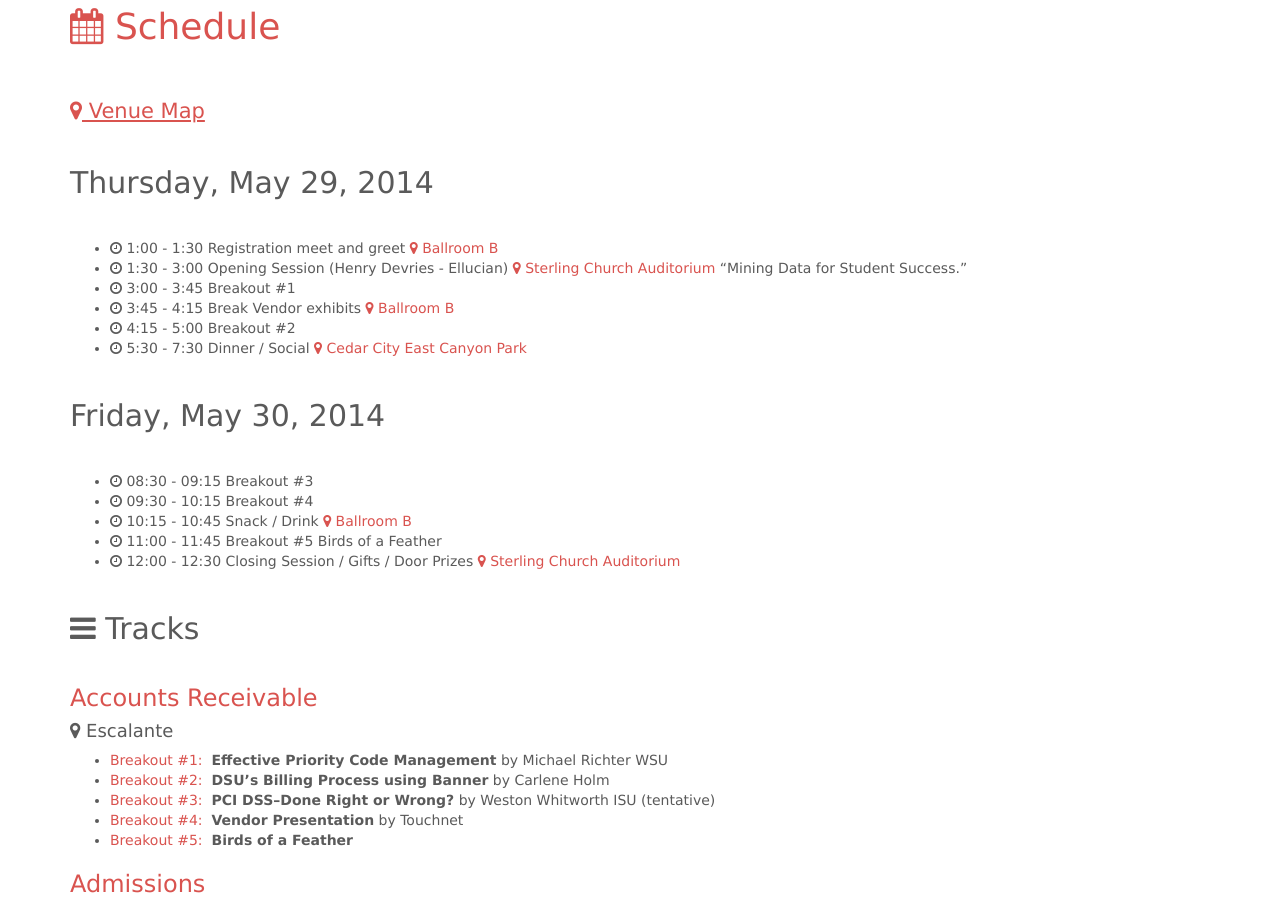
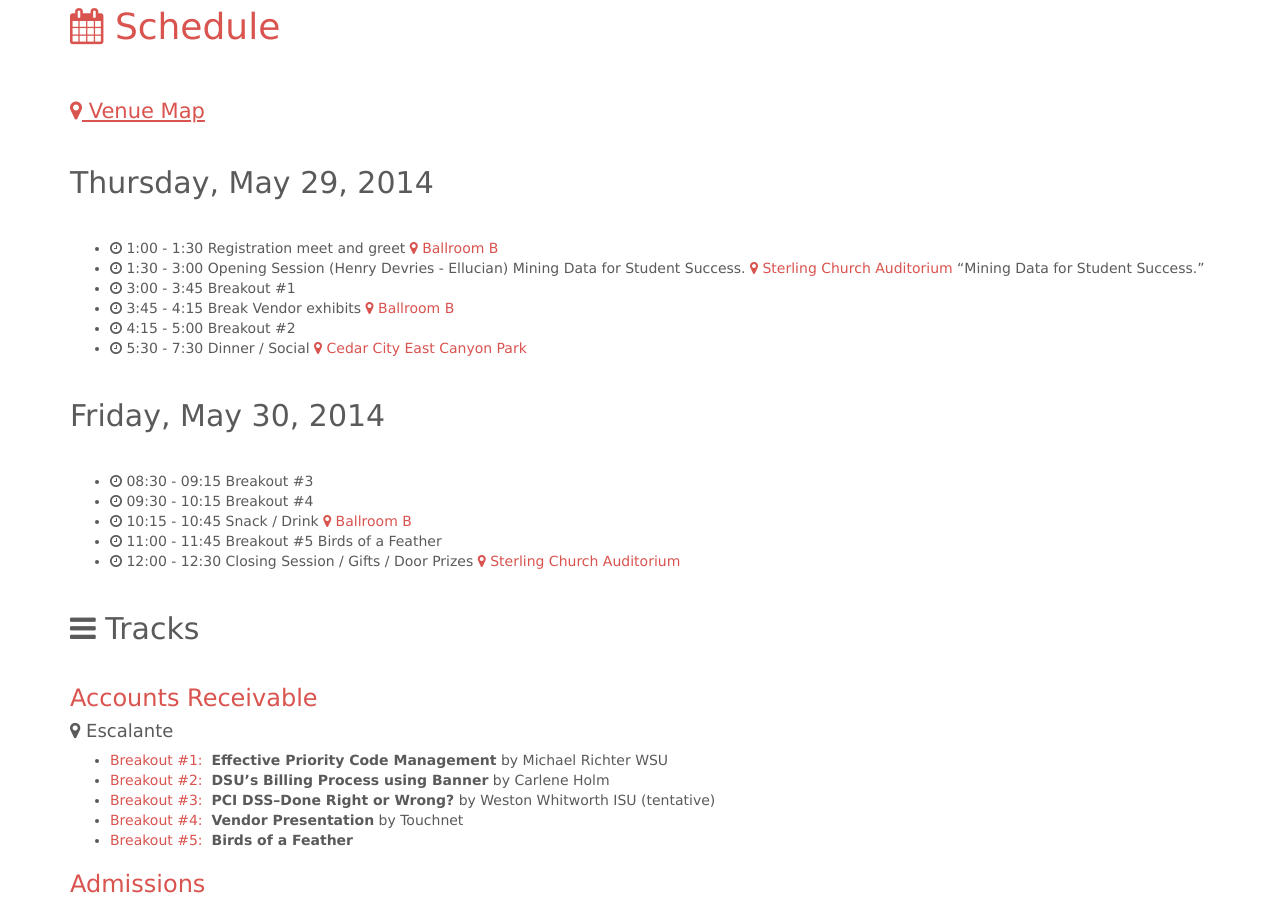
Before and after one commit to ubug/ubug.github.io, a Jekyll site: the page built from schedule/index.md, in a window 1280 px wide and 900 px high, scrolled down 346 px. Built offline with Jekyll 4.4.1, drawn with Linux system fonts in a browser that asks for light colours; nearby versions of some CDN libraries; Markdown is read by kramdown in place of the engine named in the settings.

Commit message:
Update index.md

```diff
--- a/schedule/index.md
+++ b/schedule/index.md
@@ -8,7 +8,7 @@
 ## Thursday, May 29, 2014
 
 * <i class="fa fa-clock-o"></i> 1:00 - 1:30 Registration meet and greet <span class="text-primary"><i class="fa fa-map-marker"></i> Ballroom B</span>
-* <i class="fa fa-clock-o"></i> 1:30 - 3:00 Opening Session (Henry Devries - Ellucian) <span class="text-primary"><i class="fa fa-map-marker"></i> Sterling Church Auditorium </span>  “Mining Data for Student Success.”
+* <i class="fa fa-clock-o"></i> 1:30 - 3:00 Opening Session (Henry Devries - Ellucian) Mining Data for Student Success. <span class="text-primary"><i class="fa fa-map-marker"></i> Sterling Church Auditorium </span>  “Mining Data for Student Success.”
 * <i class="fa fa-clock-o"></i> 3:00 - 3:45 Breakout #1
 * <i class="fa fa-clock-o"></i> 3:45 - 4:15 Break Vendor exhibits <span class="text-primary"><i class="fa fa-map-marker"></i> Ballroom B</span>
 * <i class="fa fa-clock-o"></i> 4:15 - 5:00 Breakout #2
```
